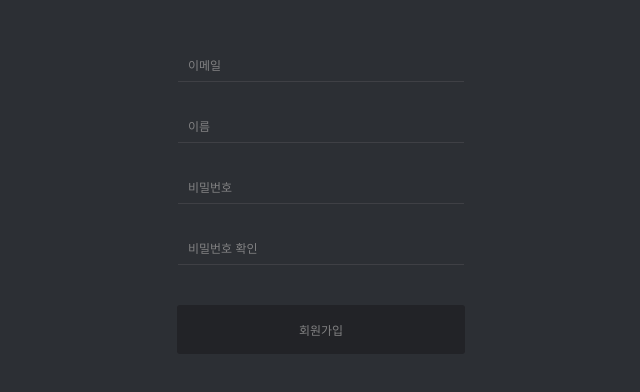
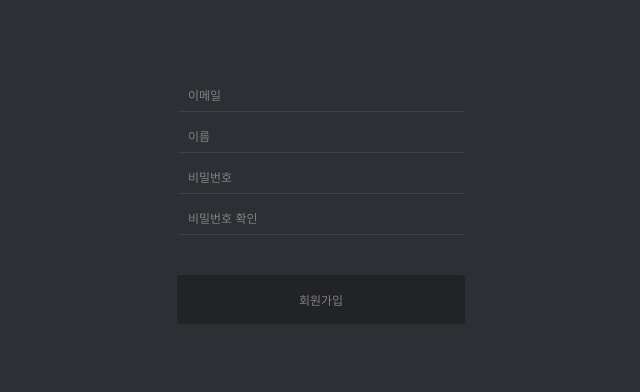
Before and after one commit to brightseon/kakao-clone-frontend, a React app: page /join in a window 1280 px wide. Shown: the part 198-590 px from the top of the page, without its empty margins (319-959 px from the left). Built offline with nearby package versions, Linux system fonts and the light colour scheme.

Commit message:
회원가입 추가

```diff
--- a/src/Routes/Join.tsx
+++ b/src/Routes/Join.tsx
@@ -1,6 +1,8 @@
-import React from 'react';
+import React, { useState, KeyboardEventHandler, KeyboardEvent } from 'react';
 import styled from 'styled-components';
 import useInput from '../Hooks/useInput';
+import axios from 'axios';
+import { URL } from '../constants';
 
 const Container = styled.div`
     width: 100%;
@@ -66,28 +68,73 @@ const Join = () => {
     const name = useInput('');
     const password = useInput('');
     const passwordConfirm = useInput('');
+    const [error, setError] = useState('');
+
+    const isActive = () => {
+        return (
+            email.value.length > 0 &&
+            name.value.length > 0 &&
+            password.value.length > 0 &&
+            passwordConfirm.value.length > 0
+        );
+    };
+
+    const resetError : KeyboardEventHandler = (e : KeyboardEvent<HTMLInputElement>) => {
+        if(error.length > 0) {
+            setError('');
+        }
+
+        if(e.keyCode === 13) {
+            join();
+        }
+    };
+
+    const validateCheck = () : boolean => {
+        let success = true;
+
+        if(password.value !== passwordConfirm.value) {
+            success = false;
+        }
+
+        return success;
+    };
+
+    const join = async () => {
+        if(!isActive()) return;
+        if(!validateCheck()) {
+            setError('비밀번호와 비밀번호 확인이 맞지 않습니다.');
+
+            return;
+        }
+
+        try {
+            const result = await axios.post(`${ URL }/auth/join`, {
+                email : email.value,
+                name : name.value,
+                password : password.value,
+                password_confirm : passwordConfirm.value
+            });
+
+            console.log('result : ', result);
+        } catch(err) {
+            console.log('join error : ', err);
+        }
+    };
 
     return (
         <Container>
             <JoinForm>
-                <InputBox>
-                    <Input type="text" placeholder="이메일" value={ email.value } onChange={ email.onChange } />
-                    <Error></Error>
-                </InputBox>
-                <InputBox>
-                    <Input type="text" placeholder="이름" value={ name.value } onChange={ name.onChange } />
-                    <Error></Error>
-                </InputBox>
-                <InputBox>
-                    <Input type="text" placeholder="비밀번호" value={ password.value } onChange={ password.onChange } />
-                    <Error></Error>
-                </InputBox>
-                <InputBox>
-                    <Input type="text" placeholder="비밀번호 확인" value={ passwordConfirm.value } onChange={ passwordConfirm.onChange } />
-                    <Error></Error>
-                </InputBox>
+                <Input type="text" placeholder="이메일" value={ email.value } onChange={ email.onChange }
+                    onKeyDown={ resetError } />
+                <Input type="text" placeholder="이름" value={ name.value } onChange={ name.onChange }
+                    onKeyDown={ resetError } />
+                <Input type="password" placeholder="비밀번호" value={ password.value }
+                    onChange={ password.onChange } onKeyDown={ resetError } />
+                <Input type="password" placeholder="비밀번호 확인" value={ passwordConfirm.value }
+                    onChange={ passwordConfirm.onChange } onKeyDown={ resetError } />
+                <Error>{ error }</Error>
             </JoinForm>
-            <JoinButton type="button" active={ false }>회원가입</JoinButton>
+            <JoinButton type="button" active={ isActive() } onClick={ join }>회원가입</JoinButton>
         </Container>
     );
 };
```
